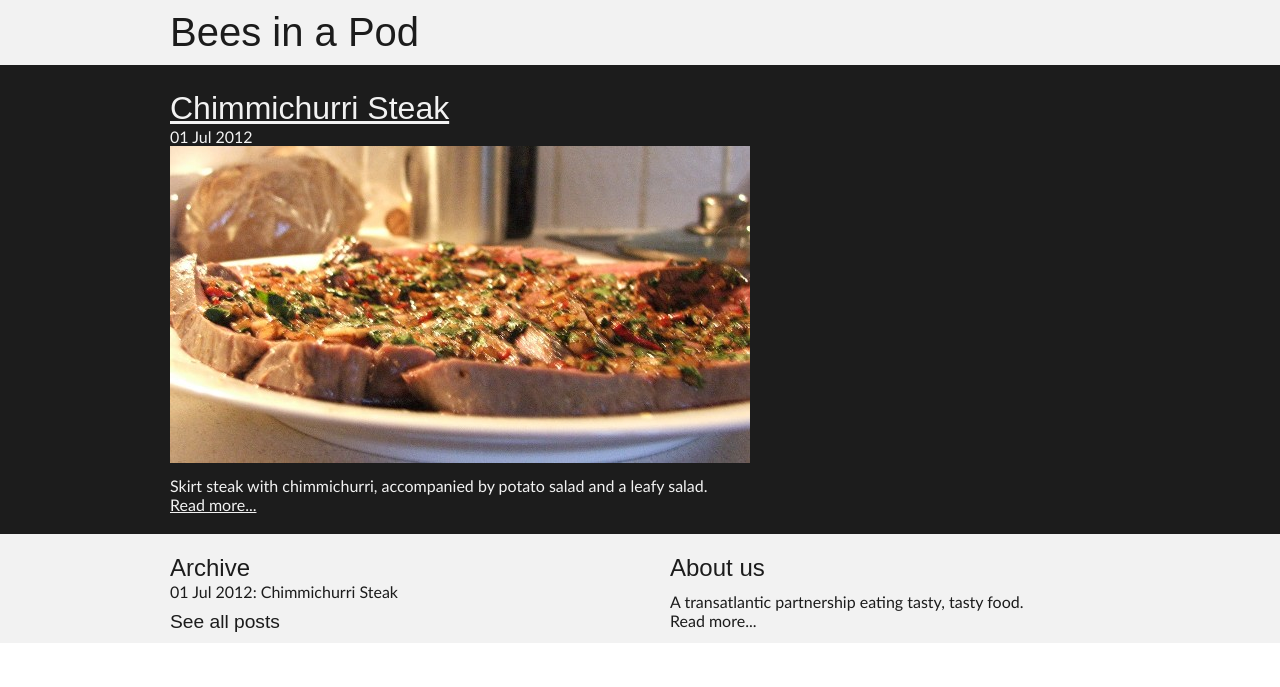
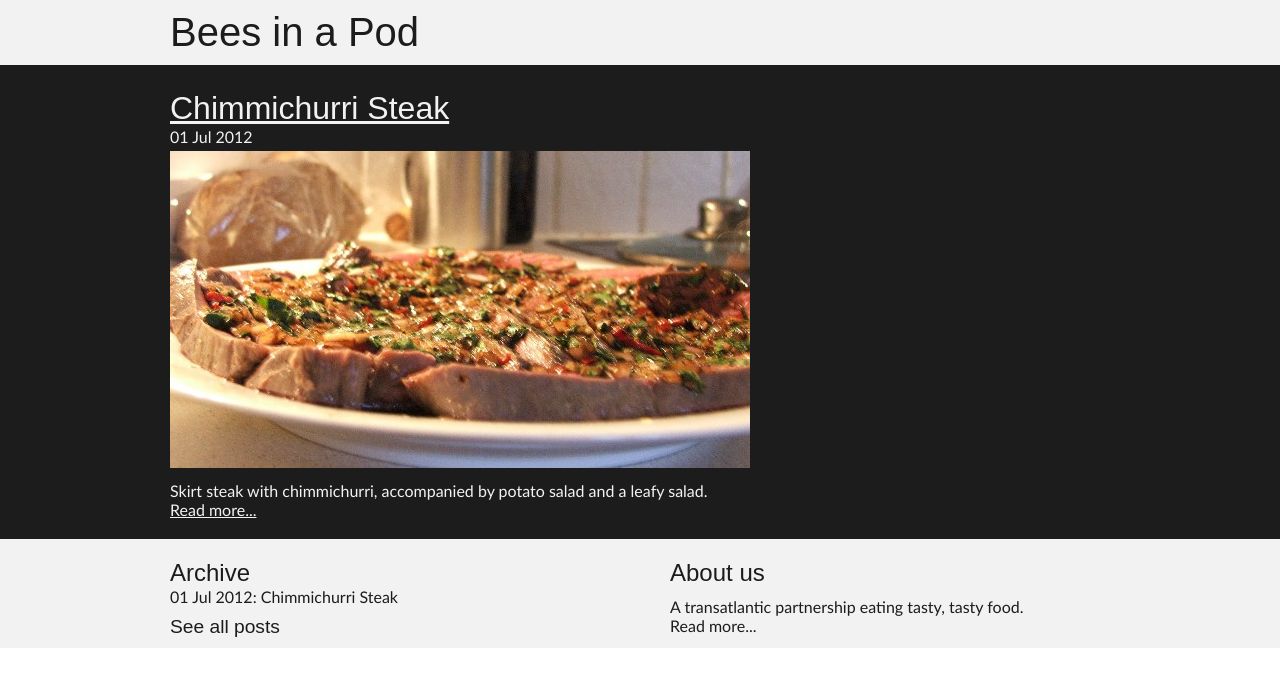
Before and after one commit to beesinapod/beesinapod.github.com, a Jekyll site: the page built from index.html, in a window 1280 px wide. Shown: the top 687 px of the page. Built offline with Jekyll 4.4.1, drawn with Linux system fonts in a browser that asks for light colours; nearby versions of some CDN libraries.

Commit message:
format date more nicely

```diff
--- a/index.html
+++ b/index.html
@@ -7,7 +7,7 @@
 <section class="index-listing">
     <section class="post">
         <h2><a href="{{ post.url }}">{{ post.title }}</a></h2>
-        <span>{{ post.date | date_to_string }}</span>
+        <span class="date">{{ post.date | date_to_string }}</span>
         {% if post.main_pic %}
         <img src="{{ post.main_pic }}">
         {% endif %}
--- a/static/styles.css
+++ b/static/styles.css
@@ -42,4 +42,4 @@
 section#content .main{width:600px;float:left;}
 section#content a{text-decoration:underline;}
 .scroller-thumbs li{display:inline-block;width:112px;height:84px;overflow:hidden;padding-right:4px;}.scroller-thumbs li img{width:120px;}
-.index-listing{width:600px;}
+.index-listing{width:600px;}.index-listing .date{display:block;padding-bottom:5px;}
--- a/static/styles.less
+++ b/static/styles.less
@@ -181,4 +181,9 @@
 // index
 .index-listing {
     width: 600px;
+
+    .date {
+        display: block;
+        padding-bottom: 5px;
+    }
 }
```
